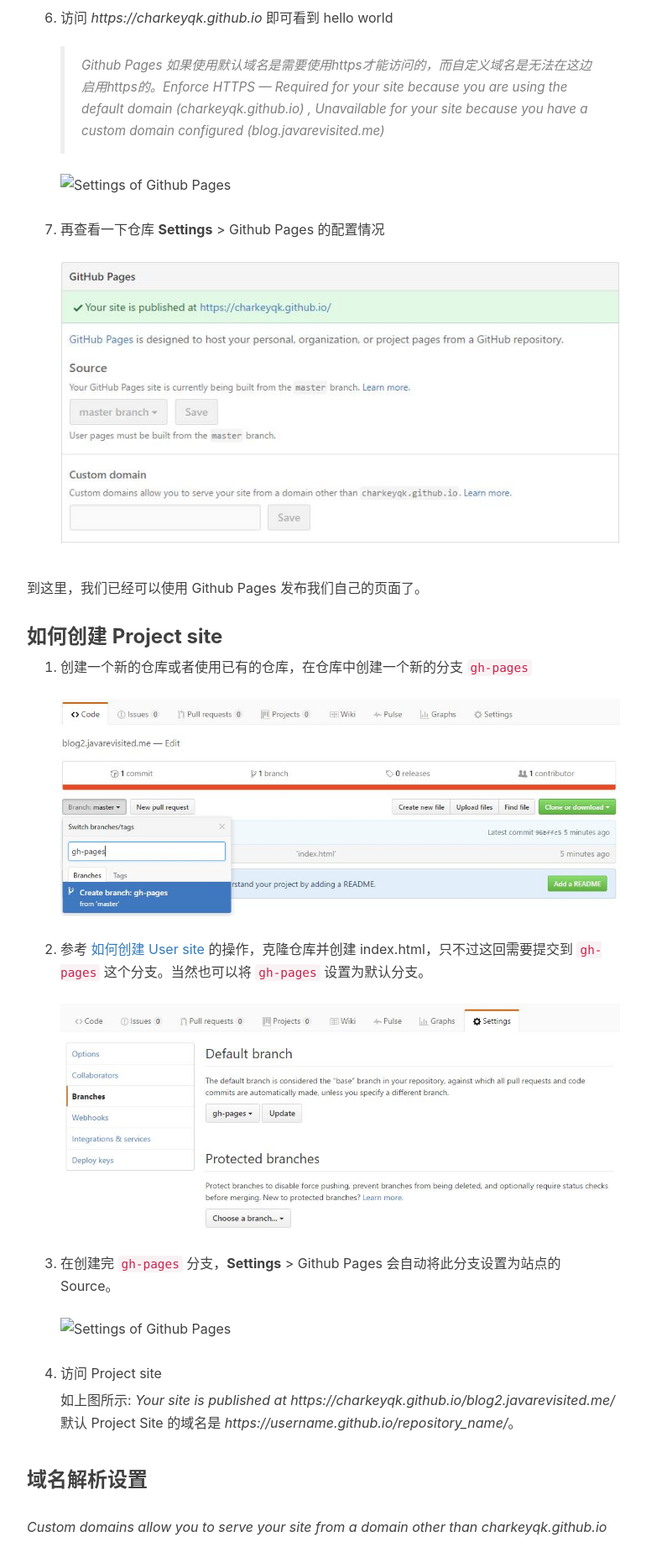
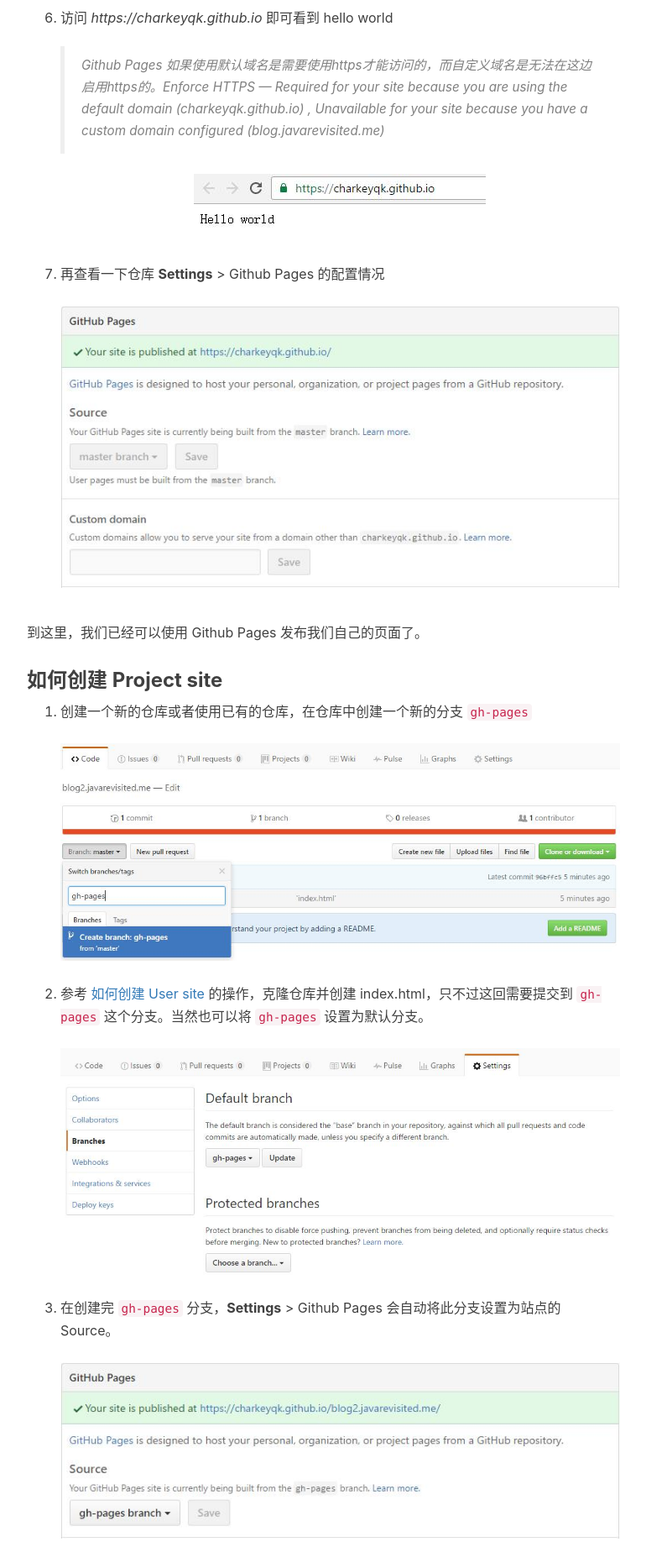
Before and after one commit to CharkeyQK/blog.javarevisited.me, a Jekyll site: the page built from _posts/2016-09-22-getting-started-with-github-pages-and-jekyll.markdown, in a window 1280 px wide. Shown: the part 2474-4335 px from the top of the page at 84% size, without its empty margins (233-1003 px from the left). Built offline with Jekyll 4.4.1, drawn with Linux system fonts in a browser that asks for light colours; nearby versions of some CDN libraries; comment, search, counter and statistics services are not loaded.

Commit message:
image path

```diff
--- a/_posts/2016-09-22-getting-started-with-github-pages-and-jekyll.markdown
+++ b/_posts/2016-09-22-getting-started-with-github-pages-and-jekyll.markdown
@@ -70,7 +70,7 @@
 6. 访问 *https://charkeyqk.github.io* 即可看到 hello world
 > Github Pages 如果使用默认域名是需要使用https才能访问的，而自定义域名是无法在这边启用https的。Enforce HTTPS — Required for your site because you are using the default domain (charkeyqk.github.io) , Unavailable for your site because you have a custom domain configured (blog.javarevisited.me)
 
-	![Settings of Github Pages](/img/in-post/building-your-own-blog/blog-hello-world.jpg)
+	![Blog hello world](/img/in-post/getting-started-with-github-pages-and-jekyll/blog-hello-world.jpg)
 
 7. 再查看一下仓库 **Settings** > Github Pages 的配置情况
 ![Settings of Github Pages](/img/in-post/getting-started-with-github-pages-and-jekyll/settings-github-pages.jpg)
@@ -86,7 +86,7 @@
 ![Branches: default branch](/img/in-post/getting-started-with-github-pages-and-jekyll/branches-default-branch.jpg)
 
 3. 在创建完 `gh-pages` 分支，**Settings** > Github Pages 会自动将此分支设置为站点的 Source。
-	![Settings of Github Pages](/img/in-post/building-your-own-blog/github-pages-source.jpg)
+	![Github pages source](/img/in-post/getting-started-with-github-pages-and-jekyll/github-pages-source.jpg)
 
 4. 访问 Project site
 
```
